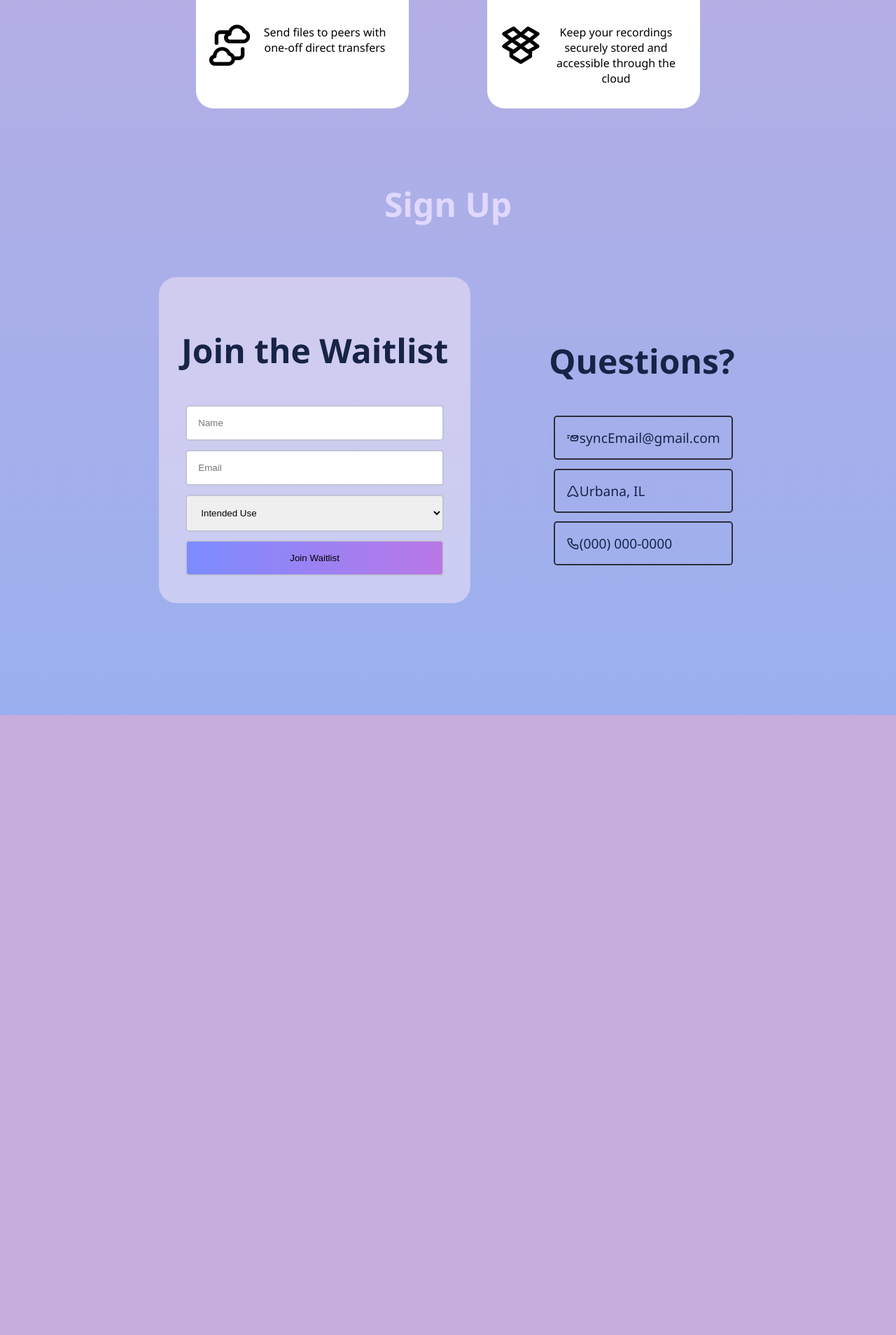
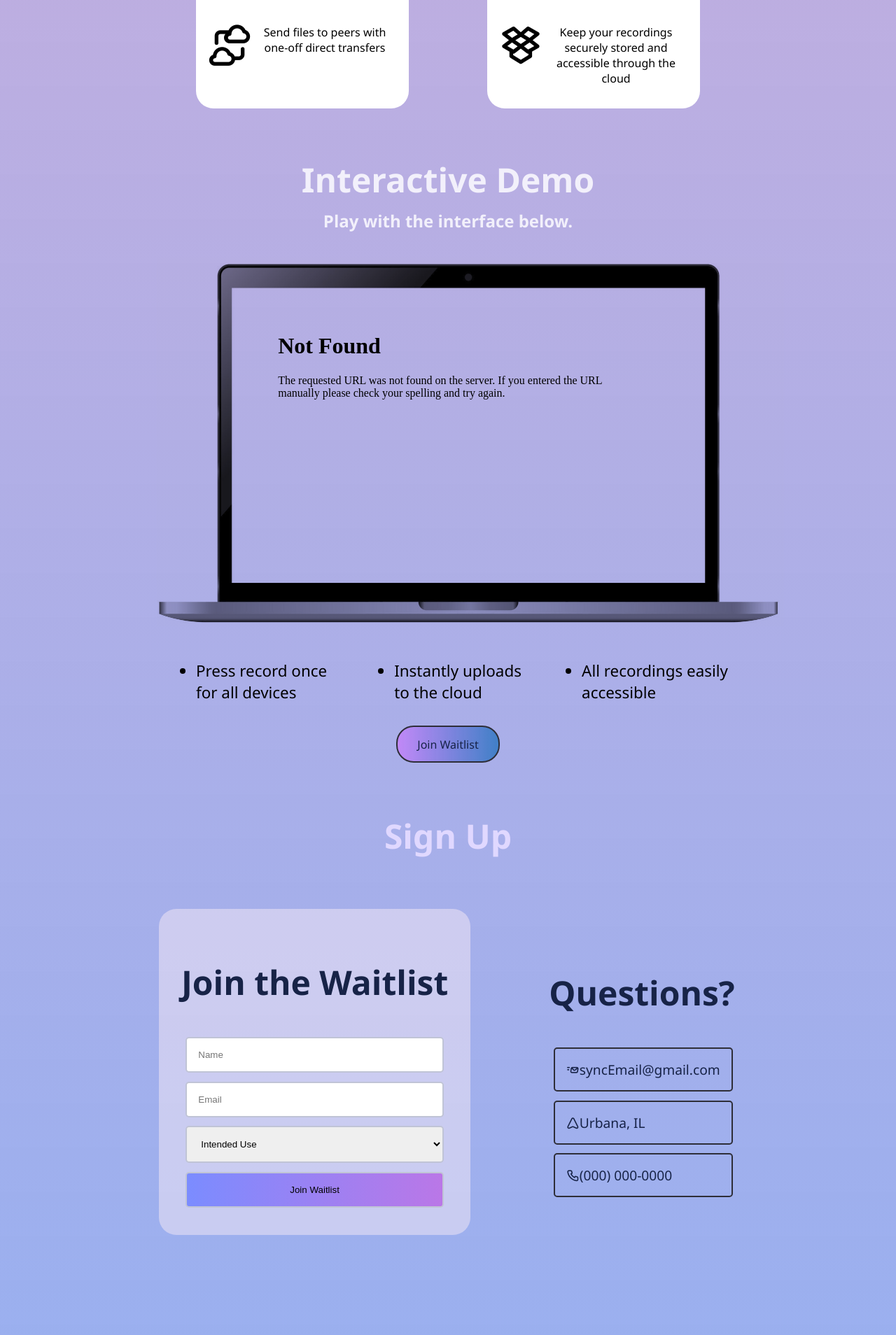
Before and after one commit to SyncSonic/SyncSonic-Website, a Flask app: page / in a window 1280 px wide. Shown: the part 1426-3334 px from the top of the page at 70% size. Before the commit the page ends 2448 px from the top, so only its background shows below. Run offline with Flask 3, Linux system fonts and the light colour scheme.

Commit message:
started demo page. Still need to make interactive

```diff
--- a/static/css/style.css
+++ b/static/css/style.css
@@ -199,6 +199,89 @@ header {
   flex-direction: row;
 }
 
+#demo {
+  padding-top: 2rem;
+}
+
+.demo {
+  display: flex;
+  justify-content: center;
+  flex-direction: column;
+}
+
+.demo h1 {
+  font-size: 3rem;
+}
+
+.demo h1,
+.demo h2 {
+  margin: 0.3rem;
+  color: #f2f0fb;
+}
+
+.demo-title {
+  display: flex;
+  color: #2e2e38;
+  flex-direction: column;
+}
+
+.demo-showcase {
+  width: 70%;
+  max-width: 100%;
+  margin: 0 auto;
+  position: relative;
+}
+
+.demo-showcase iframe {
+  position: absolute;
+  top: 50%;
+  left: 52%;
+  transform: translate(-50%, -50%);
+  width: 60%;
+  height: 60%;
+  border: none;
+  z-index: 2;
+  pointer-events: auto;
+  border-radius: 25px;
+}
+
+.demo-showcase-svg {
+  width: 100%;
+  padding: 2rem;
+  height: auto;
+  display: block;
+  mix-blend-mode: multiply;
+  pointer-events: none;
+}
+
+.demo-callToAction {
+  display: flex;
+  flex-direction: column;
+  align-items: center;
+  max-width: 50rem;
+  margin: 0 auto;
+}
+
+.demo-callToAction ul {
+  display: flex;
+  gap: 4rem;
+}
+
+.demo-callToAction li {
+  font-size: 1.4rem;
+}
+
+.demo-callToAction-button {
+  margin-top: 1rem;
+  background-image: linear-gradient(
+    to right,
+    rgba(199, 127, 251, 0.8),
+    rgba(20, 108, 185, 0.7)
+  );
+  border-radius: 25px;
+  color: #172347;
+}
+
 #signUp {
   padding-bottom: 10rem;
   display: flex;
--- a/templates/index.html
+++ b/templates/index.html
@@ -122,6 +122,38 @@
       </div>
     </section>
 
+    <section id="demo">
+      <div class="demo">
+        <div class="demo-title">
+          <h1 class="main-text">Interactive Demo</h1>
+          <h2 class="main-text">Play with the interface below.</h2>
+        </div>
+        <div class="demo-showcase">
+          <img
+            class="demo-showcase-svg"
+            src="../static/assets/freepik__adjust__66734.png"
+            alt=""
+          />
+          <iframe
+            src="../templates/demo.html"
+            frameborder="0"
+            class="demo-showcase-iframe"
+            loading="lazy"
+          ></iframe>
+        </div>
+        <div class="demo-callToAction">
+          <ul class="demo-callToAction-list">
+            <li>Press record once for all devices</li>
+            <li>Instantly uploads to the cloud</li>
+            <li>All recordings easily accessible</li>
+          </ul>
+          <a class="button demo-callToAction-button" href="#signUp"
+            >Join Waitlist</a
+          >
+        </div>
+      </div>
+    </section>
+
     <section id="signUp">
       <div class="signUp">
         <div class="signUp-title">
```
Also changed, not shown: static/css/style-demo.css (added, +72 -0 lines), templates/demo.html (added, +44 -0 lines), static/assets/35202486_laptop_realistic.svg (added), static/assets/freepik__adjust__25779.png (added), static/assets/freepik__adjust__66734.png (added).
